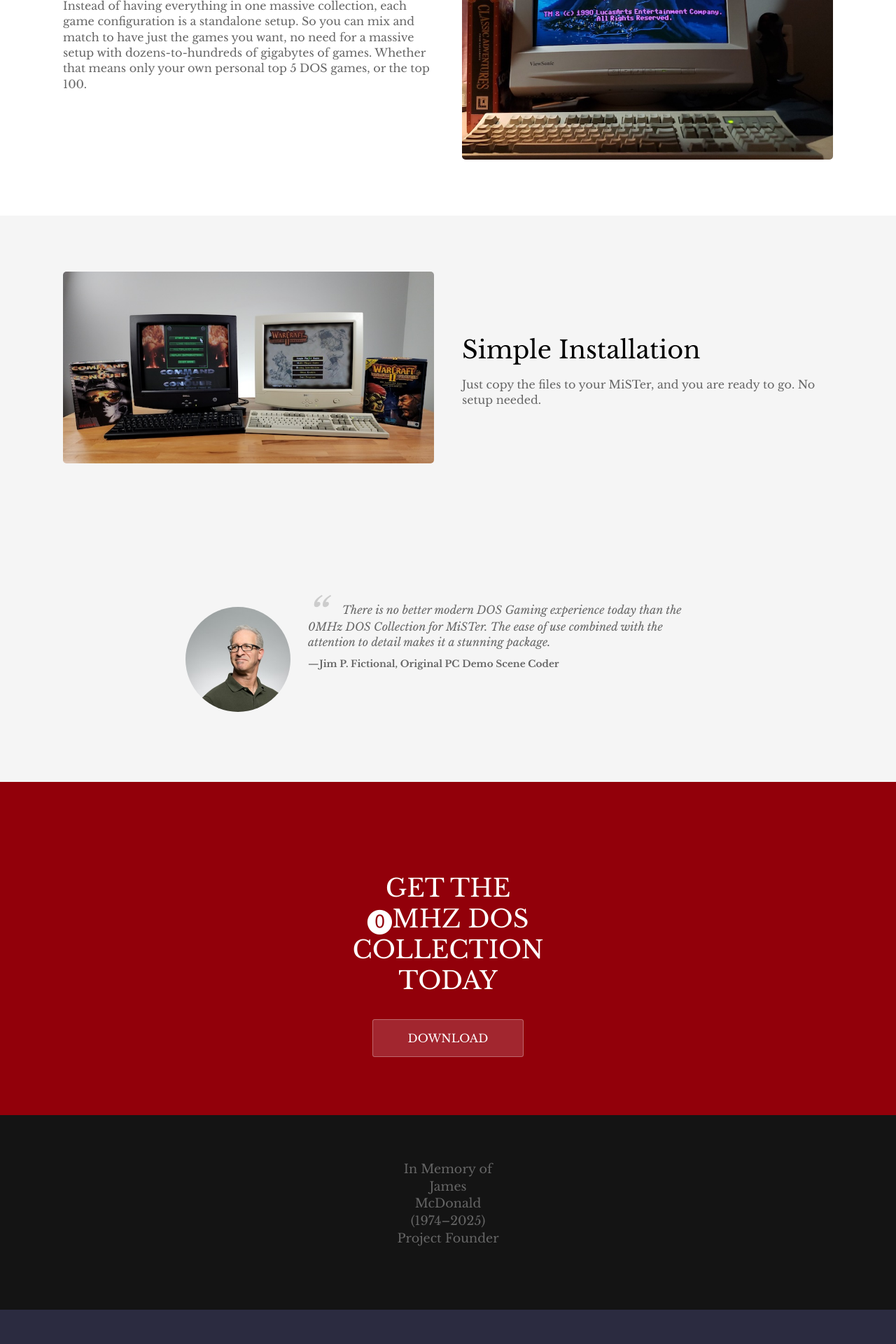
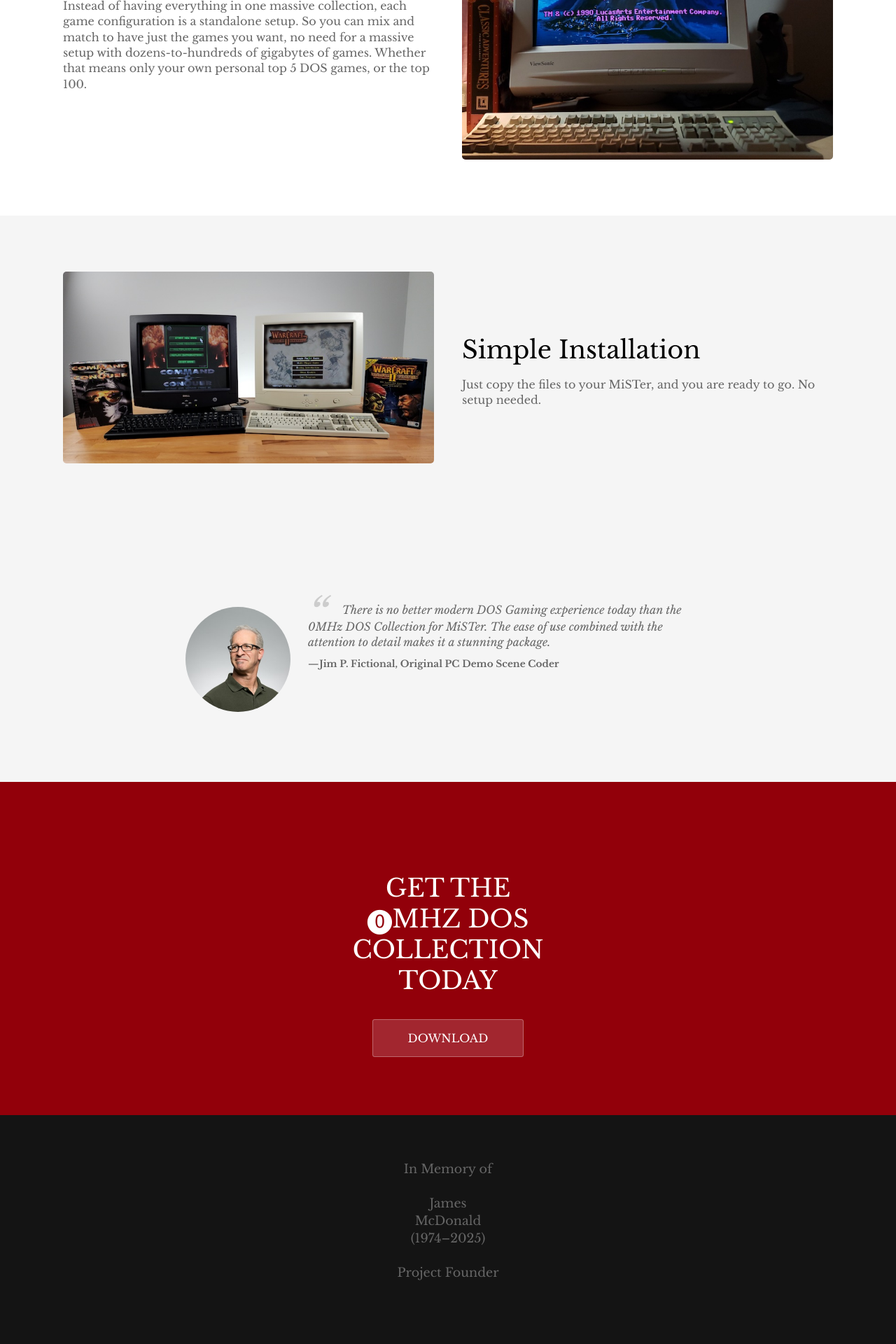
Before and after one commit to 0mhz-net/0mhz-net.github.io, a Jekyll site: the page built from index.html, in a window 1280 px wide. Shown: the part 2910-4830 px from the top of the page at 70% size. Built offline with Jekyll 4.4.1, drawn with Linux system fonts in a browser that asks for light colours; before the commit the page ends 4781 px from its top, so only the background shows below that.

Commit message:
Improve layout

```diff
--- a/_layouts/default.html
+++ b/_layouts/default.html
@@ -39,7 +39,7 @@
 					{% endfor %}
 
 					<ul class="footer-links">
-						<li style="text-align: center">In Memory of<br>James McDonald<br>(1974&ndash;2025)<br>Project Founder</p></li>
+						<li style="text-align: center">In Memory of<br><br>James McDonald<br>(1974&ndash;2025)<br><br>Project Founder</p></li>
 					</ul>
 				</div>
 			</div>
```
